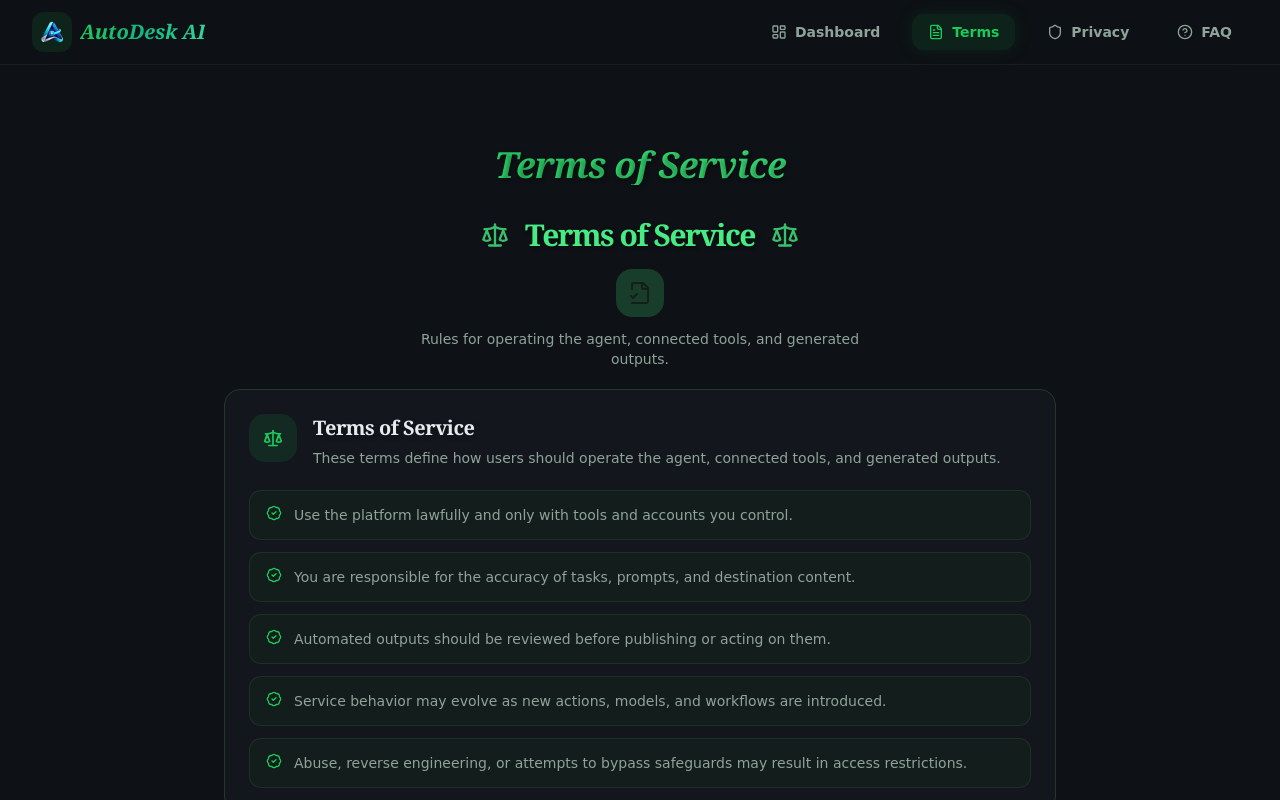
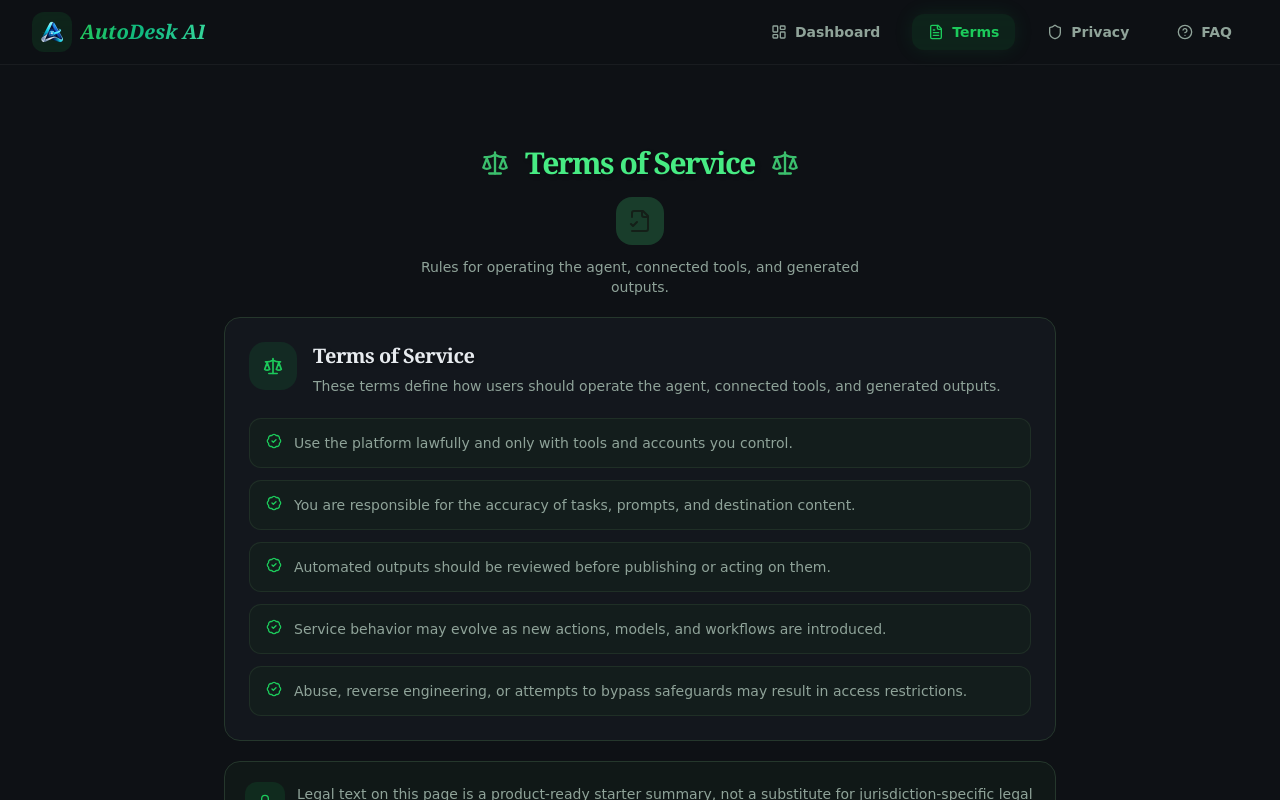
Before and after one commit to KGFCH2/AutoDesk-AI, a React (Vite) app: page /terms in a window 1280 px wide. Shown: the top 800 px of the page. Built offline with nearby package versions, Linux system fonts and the light colour scheme; the HTML template or start-up script is replaced by a standard one.

Commit message:
Cleaned up terms page layout by removing duplicate title

```diff
--- a/src/pages/terms.tsx
+++ b/src/pages/terms.tsx
@@ -4,9 +4,6 @@ import { Layout } from "@/components/Layout";
 const Terms = () => (
   <Layout>
     <div className="container py-12 max-w-4xl animate-in fade-in slide-in-from-bottom-4 duration-700">
-      <h1 className="text-4xl font-bold mb-8 text-center bg-gradient-to-r from-primary to-accent bg-clip-text text-transparent italic">
-        Terms of Service
-      </h1>
       <LegalSection variant="terms" />
     </div>
   </Layout>
```
